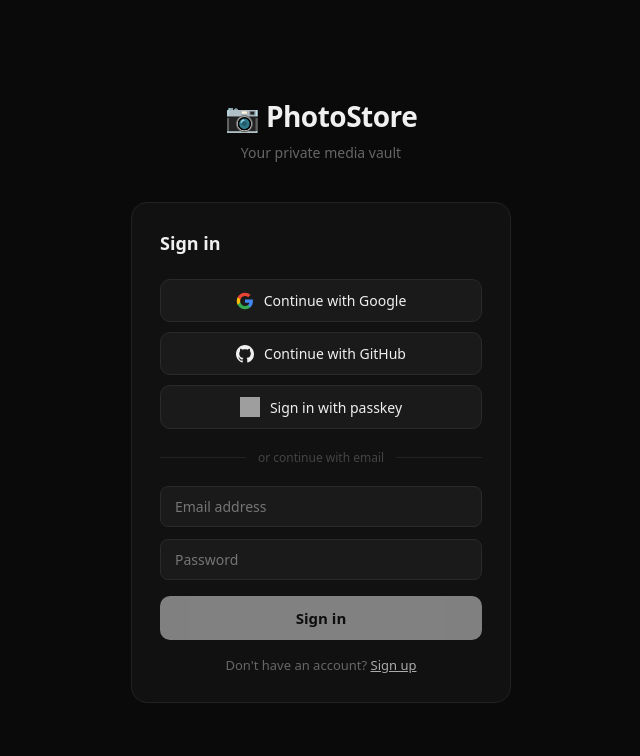
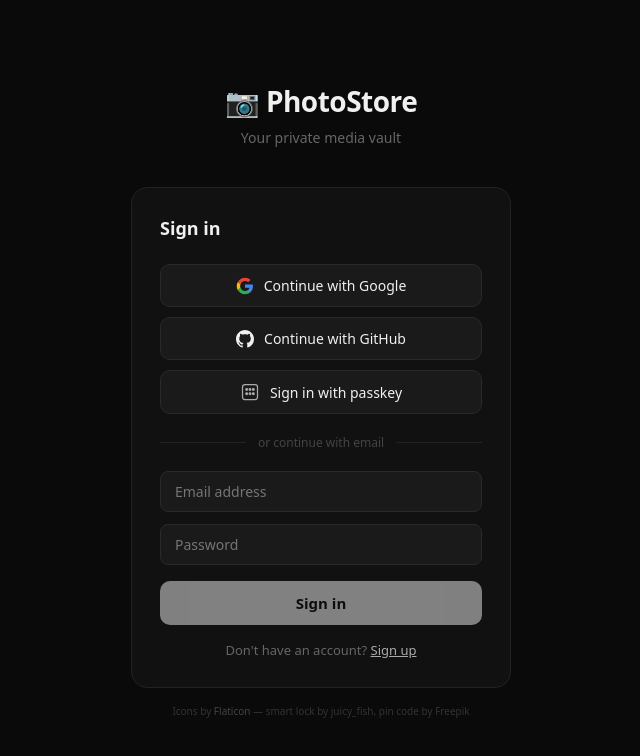
Before and after one commit to holist-dk/photostore, a Next.js app in the folder stackblitz-starters-nx3y3pza/: page /login in a window 1280 px wide. Shown: the top 756 px of the page, without its empty margins (319-959 px from the left). Built offline with nearby package versions, Linux system fonts and the light colour scheme; grey boxes are pictures that could not be loaded.

Commit message:
added svg and attribute

```diff
--- a/stackblitz-starters-nx3y3pza/app/login/page.jsx
+++ b/stackblitz-starters-nx3y3pza/app/login/page.jsx
@@ -94,11 +94,15 @@
 
             <button onClick={handlePasskey}
               style={{ background: '#1a1a1a', color: '#f0f0f0', padding: '11px', borderRadius: '10px', border: '1px solid #2a2a2a', display: 'flex', alignItems: 'center', justifyContent: 'center', gap: '10px', fontSize: '14px' }}>
-              <img
-  src="/passkey-icon.png"
-  alt="passkey"
-  style={{ width: '20px', height: '20px' }}
-/>
+              <svg width="20" height="20" viewBox="0 0 24 24" fill="none" stroke="currentColor" strokeWidth="1.5" strokeLinecap="round" strokeLinejoin="round" style={{ color: '#aaa' }}>
+  <rect x="3" y="3" width="18" height="18" rx="3"/>
+  <circle cx="8" cy="9" r="1" fill="currentColor"/>
+  <circle cx="12" cy="9" r="1" fill="currentColor"/>
+  <circle cx="16" cy="9" r="1" fill="currentColor"/>
+  <circle cx="8" cy="14" r="1" fill="currentColor"/>
+  <circle cx="12" cy="14" r="1" fill="currentColor"/>
+  <circle cx="16" cy="14" r="1" fill="currentColor"/>
+</svg>
 {isSignup ? 'Register passkey' : 'Sign in with passkey'}
             </button>
           </div>
@@ -132,6 +136,15 @@
             </button>
           </p>
         </div>
+
+        <p style={{ fontSize: '10px', color: '#333', textAlign: 'center', marginTop: '16px' }}>
+          Icons by{' '}
+          <a href="https://www.flaticon.com" target="_blank" rel="noopener noreferrer" style={{ color: '#444' }}>
+            Flaticon
+          </a>{' '}
+          — smart lock by juicy_fish, pin code by Freepik
+        </p>
+
       </div>
     </div>
   )
```
Also changed, not shown: stackblitz-starters-nx3y3pza/public/pin-code.png (deleted).
